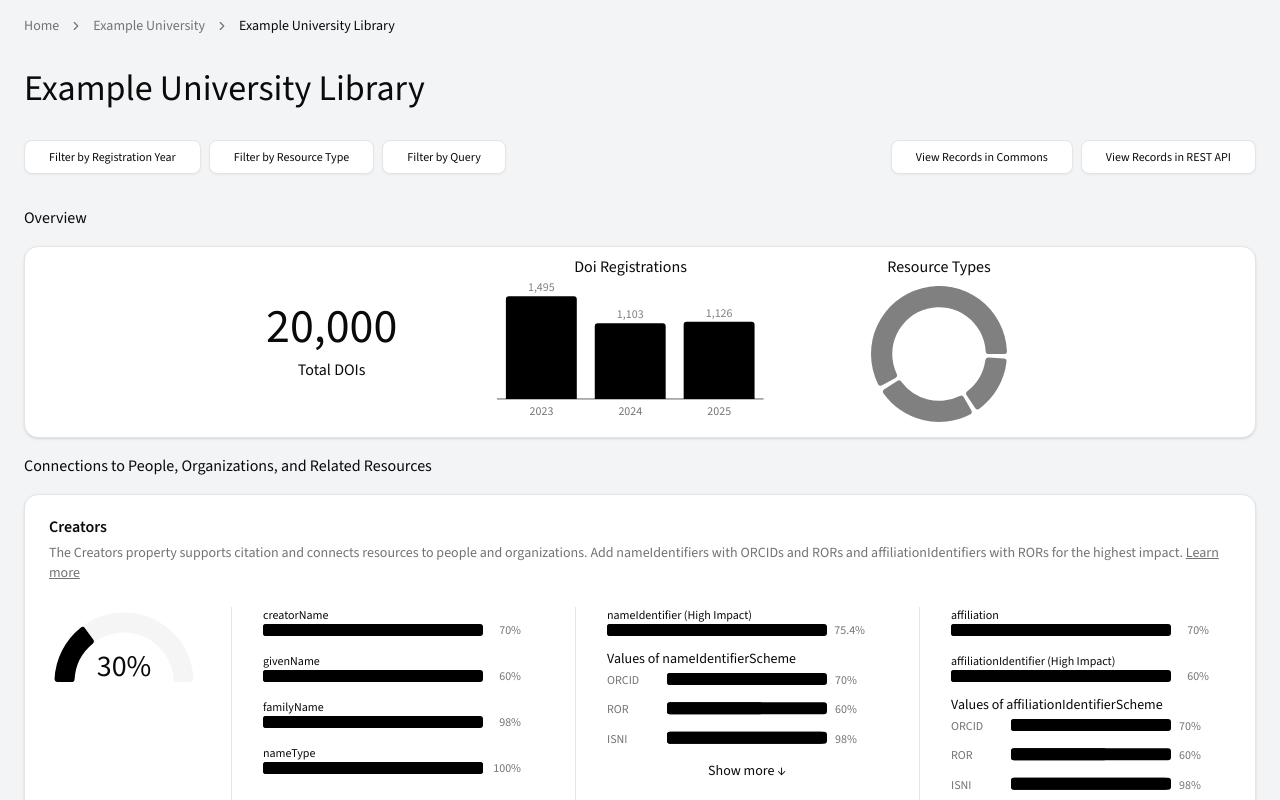
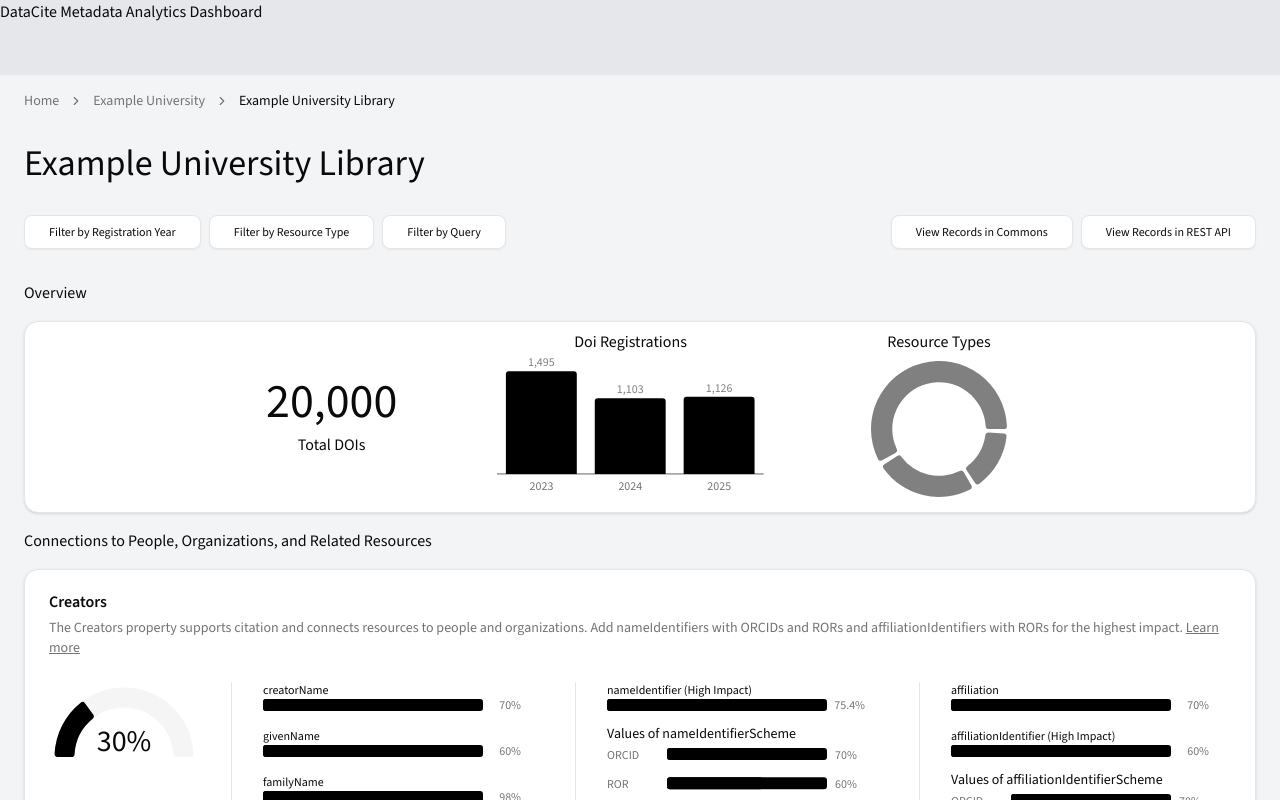
Before and after one commit to datacite/puli, a Next.js app: page / in a window 1280 px wide. Shown: the top 800 px of the page. Built offline with nearby package versions, Linux system fonts and the light colour scheme.

Commit message:
add project structure for dynamic 'clientId' route

```diff
--- /dev/null
+++ b/src/app/Header.tsx
@@ -0,0 +1,7 @@
+export default function Header() {
+  return (
+    <header className="h-[75px] bg-gray-200">
+      <h1>DataCite Metadata Analytics Dashboard</h1>
+    </header>
+  );
+}
--- /dev/null
+++ b/src/app/[...clientId]/layout.tsx
@@ -0,0 +1,15 @@
+import ActionButtons from "@/components/ActionButtons";
+import Breadcrumbs from "@/components/Breadcrumbs";
+
+export default function Layout({ children }: { children: React.ReactNode }) {
+  return (
+    <>
+      <Breadcrumbs />
+
+      <h2 className="text-4xl w-full">Example University Library</h2>
+      <ActionButtons />
+
+      {children}
+    </>
+  );
+}
--- /dev/null
+++ b/src/app/[...clientId]/page.tsx
@@ -0,0 +1,43 @@
+import ChartsCard from "@/components/ChartsCard";
+import OverviewCard from "@/components/OverviewCard";
+import * as CardProps from "@/exampleCardProps";
+
+export default function Home() {
+  return (
+    <main className="grid md:grid-cols-4 gap-4">
+      <h3 className="col-span-full">Overview</h3>
+      <OverviewCard {...CardProps.overview} className="md:col-span-full" />
+
+      <h3 className="col-span-full">
+        Connections to People, Organizations, and Related Resources
+      </h3>
+      <ChartsCard {...CardProps.creators} className="md:col-span-full" />
+      <ChartsCard {...CardProps.contributors} className="md:col-span-full" />
+      <ChartsCard
+        {...CardProps.relatedIdentifiers}
+        className="md:col-span-full"
+      />
+      <ChartsCard
+        {...CardProps.fundingReferences}
+        className="md:col-span-[2]"
+      />
+      <ChartsCard {...CardProps.publisher} className="md:col-span-[2]" />
+
+      <h3 className="col-span-full">Descriptive Metadata</h3>
+      <ChartsCard {...CardProps.resourceType} className="md:col-span-[2]" />
+      <ChartsCard {...CardProps.subjects} className="md:col-span-[2]" />
+      <ChartsCard {...CardProps.descriptions} className="md:col-span-[2]" />
+      <ChartsCard {...CardProps.titles} className="md:col-span-[2]" />
+      <ChartsCard {...CardProps.rights} className="md:col-span-[2]" />
+      <ChartsCard {...CardProps.dates} className="md:col-span-[2]" />
+      <ChartsCard {...CardProps.publicationYear} />
+      <ChartsCard {...CardProps.alternateIdentifiers} />
+      <ChartsCard {...CardProps.language} />
+      <ChartsCard {...CardProps.sizes} />
+      <ChartsCard {...CardProps.formats} />
+      <ChartsCard {...CardProps.version} />
+      <ChartsCard {...CardProps.geoLocation} />
+      <ChartsCard {...CardProps.relatedItem} />
+    </main>
+  );
+}
--- a/src/app/layout.tsx
+++ b/src/app/layout.tsx
@@ -1,6 +1,7 @@
 import type { Metadata } from "next";
 import { Source_Sans_3 } from "next/font/google";
 import "./globals.css";
+import Header from "./Header";
 
 const sourceSans3 = Source_Sans_3({
   subsets: ["latin"],
@@ -20,10 +21,11 @@
 }>) {
   return (
     <html lang="en">
-      <body
-        className={`${sourceSans3.className} antialiased max-w-7xl mx-auto px-6 bg-gray-100`}
-      >
-        {children}
+      <body className={`${sourceSans3.className} antialiased bg-gray-100`}>
+        <Header />
+        <div className="flex flex-col gap-8 py-4 max-w-7xl mx-auto px-6">
+          {children}
+        </div>
       </body>
     </html>
   );
--- a/src/app/page.tsx
+++ b/src/app/page.tsx
@@ -1,52 +1,3 @@
-import Breadcrumbs from "@/components/Breadcrumbs";
-import ChartsCard from "@/components/ChartsCard";
-import ActionButtons from "@/components/ActionButtons";
-import OverviewCard from "@/components/OverviewCard";
-import * as CardProps from "@/exampleCardProps";
-
-export default function Home() {
-  return (
-    <div className="flex flex-col gap-8 py-4">
-      <Breadcrumbs />
-
-      <h1 className="text-4xl w-full">Example University Library</h1>
-      <ActionButtons />
-
-      <main className="grid md:grid-cols-4 gap-4">
-        <p className="col-span-full">Overview</p>
-        <OverviewCard {...CardProps.overview} className="md:col-span-full" />
-
-        <p className="col-span-full">
-          Connections to People, Organizations, and Related Resources
-        </p>
-        <ChartsCard {...CardProps.creators} className="md:col-span-full" />
-        <ChartsCard {...CardProps.contributors} className="md:col-span-full" />
-        <ChartsCard
-          {...CardProps.relatedIdentifiers}
-          className="md:col-span-full"
-        />
-        <ChartsCard
-          {...CardProps.fundingReferences}
-          className="md:col-span-[2]"
-        />
-        <ChartsCard {...CardProps.publisher} className="md:col-span-[2]" />
-
-        <p className="col-span-full">Descriptive Metadata</p>
-        <ChartsCard {...CardProps.resourceType} className="md:col-span-[2]" />
-        <ChartsCard {...CardProps.subjects} className="md:col-span-[2]" />
-        <ChartsCard {...CardProps.descriptions} className="md:col-span-[2]" />
-        <ChartsCard {...CardProps.titles} className="md:col-span-[2]" />
-        <ChartsCard {...CardProps.rights} className="md:col-span-[2]" />
-        <ChartsCard {...CardProps.dates} className="md:col-span-[2]" />
-        <ChartsCard {...CardProps.publicationYear} />
-        <ChartsCard {...CardProps.alternateIdentifiers} />
-        <ChartsCard {...CardProps.language} />
-        <ChartsCard {...CardProps.sizes} />
-        <ChartsCard {...CardProps.formats} />
-        <ChartsCard {...CardProps.version} />
-        <ChartsCard {...CardProps.geoLocation} />
-        <ChartsCard {...CardProps.relatedItem} />
-      </main>
-    </div>
-  );
+export default function Page() {
+  return <p>DataCite Metadata Analytics Dashboard</p>;
 }
```
